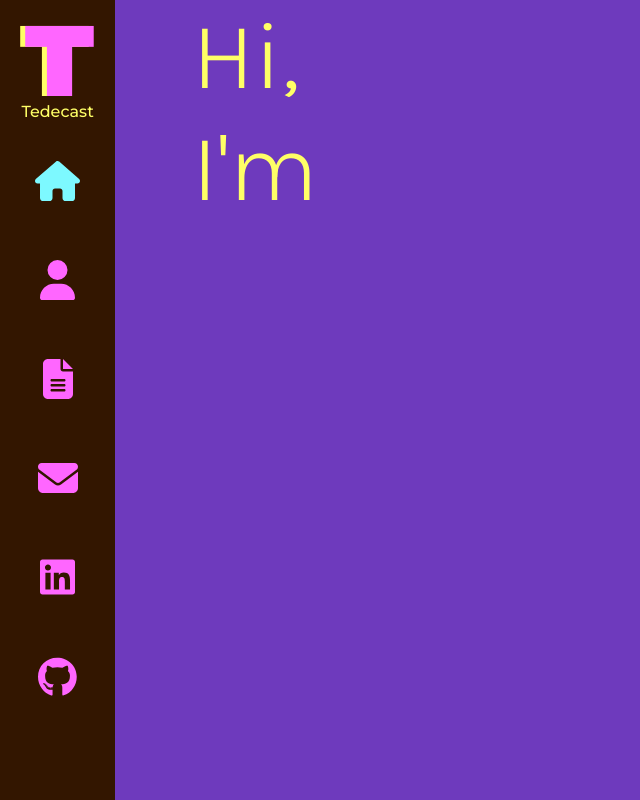
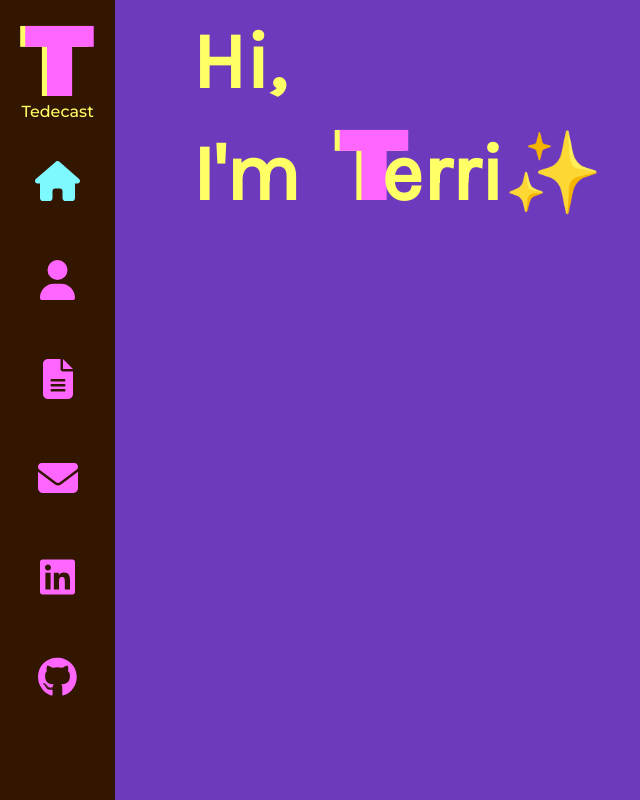
Before and after one commit to tedecast/Portfolio, a React (Create React App) app: page / in a window 1280 px wide. Shown: the whole page, without its empty margins (0-640 px from the left). Built offline with nearby package versions, Linux system fonts and the light colour scheme.

Commit message:
Managed to line up textzone part 1

```diff
--- a/src/components/Home/index.js
+++ b/src/components/Home/index.js
@@ -5,11 +5,13 @@ const Home = () => {
   return (
     <div className="home-page container">
       <div className="text-zone">
-        <span className="hi-text">H</span>
-        <span className="hi-text">i,</span>
-        <br />
-        <span>I'</span>
-        <span>m</span>
+        <div>
+          <h5 className="hi-text">Hi,</h5>
+          <br />
+          <h5>I'm &nbsp;</h5>
+          <h5 className="t-logo">T</h5>
+          <h5>erri{emoji}</h5>
+        </div>
       </div>
     </div>
   );
--- a/src/components/Home/index.scss
+++ b/src/components/Home/index.scss
@@ -1,23 +1,34 @@
 .home-page {
   display: flex;
-//   .t-logo {
-//     width: 10%;
-//     display: block;
-//     font-family: "Archivo Black", sans-serif;
-//     color: #ff66ff;
-//     text-shadow: -5px 0px 0px #ffff66;
-//     font-size: 6rem;
-//     text-align: center;
-//     margin-top: 0.1em;
-//     line-height: 0.8em;
-//   }
+
+  h5 {
+    display: inline-block;
+  }
+
   .text-zone {
     width: 100%;
-    // height: 100%;
+    display: flex;
+    flex-direction: row;
     margin-left: 2em;
     font-family: "Karla", sans-serif;
-    font-size: 6em;
+    font-size: 6rem;
     font-weight: 300;
+
+  }
+
+  .hi-text {
+    line-height: 0rem;
+  }
+  .t-logo {
+    width: 10%;
+    display: inline-block;
+    font-family: "Archivo Black", sans-serif;
+    color: #ff66ff;
+    text-shadow: -5px 0px 0px #ffff66;
+    font-size: 6rem;
+    text-align: center;
+    margin-top: 0.1em;
+    line-height: 0.8em;
   }
 }
 
@@ -27,7 +38,7 @@
 @media screen and (max-resolution: 75dpi) {
   .home-page {
     .text-zone {
-      font-size: 1em;
+      font-size: 1rem;
     }
   }
 }
@@ -36,7 +47,11 @@
 @media screen and (max-width: 1200px) {
     .home-page {
         .text-zone {
-      font-size: 1em;
+          font-size: 3rem;
+        }
+        .t-logo {
+            font-size: 3rem;
+            font-family: sans-serif;
           }
       }
 }
@@ -45,14 +60,24 @@
 @media screen and (max-width: 340px) {
     .home-page {
         .text-zone {
-      font-size: 1em;
+          font-size: 3rem;
+        }
+        .t-logo {
+            font-size: 3rem;
+            font-family: sans-serif;
           }
       }
 }
 
 // Very thin screens
 @media screen and (max-width: 260px) {
+    .home-page {
         .text-zone {
-        font-size: 1em;
+          font-size: 3rem;
+        }
+        .t-logo {
+            font-size: 3rem;
+            font-family: sans-serif;
           }
       }
+}
```
Lines whose indentation alone changed are shown as unchanged.
